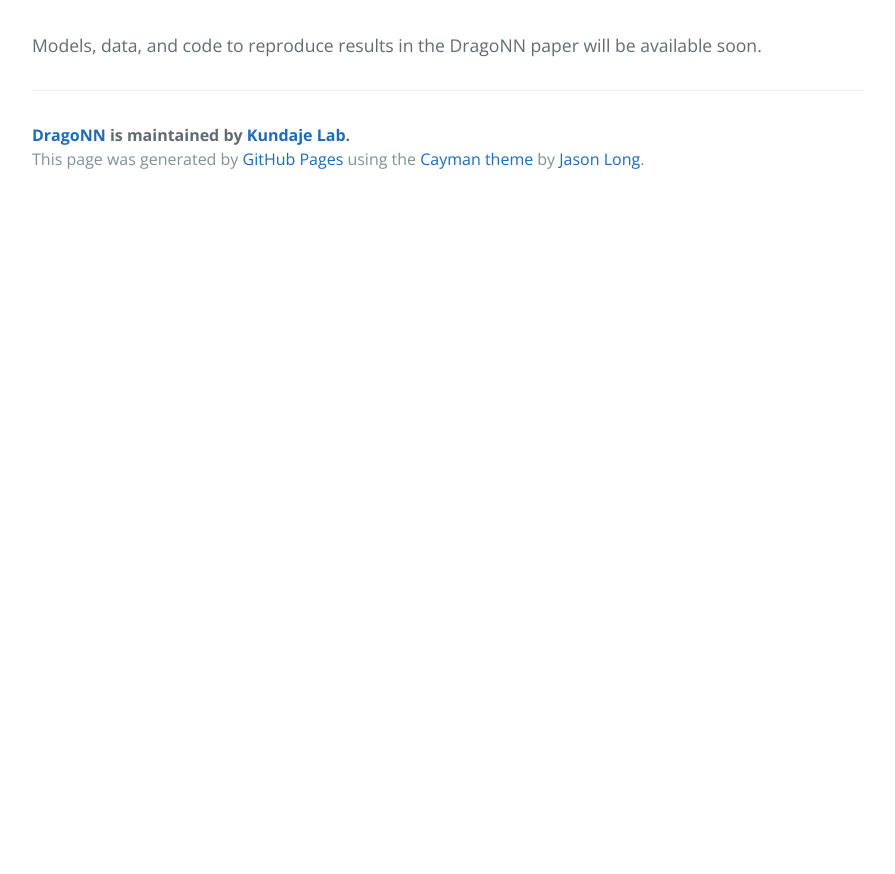
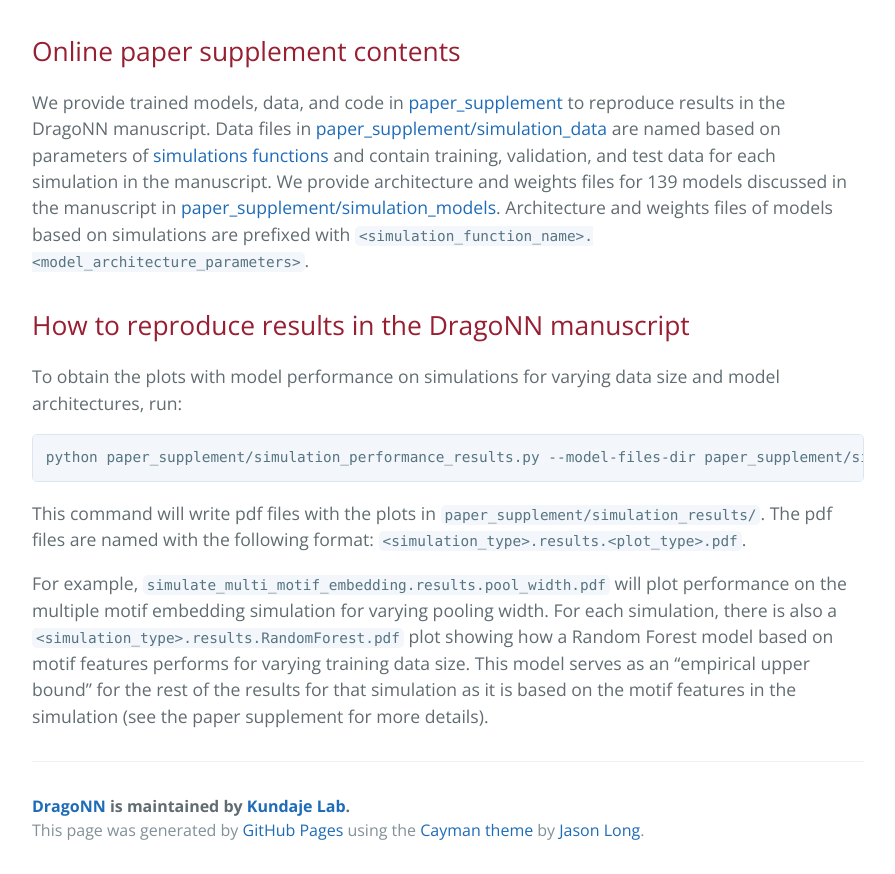
Before and after one commit to kundajelab/dragonn, a Jekyll site: the page built from paper_supplement.md, in a window 1280 px wide. Shown: the part 383-1257 px from the top of the page, without its empty margins (192-1087 px from the left). Built offline with Jekyll 4.4.1, drawn with Linux system fonts in a browser that asks for light colours; before the commit the page ends 900 px from its top, so only the background shows below that.

Commit message:
added online paper supplement

````diff
--- a/paper_supplement.md
+++ b/paper_supplement.md
@@ -3,4 +3,16 @@ layout: default
 title: {{ site.name }}
 ---
 
-Models, data, and code to reproduce results in the DragoNN paper will be available soon.
+## Online paper supplement contents
+We provide trained models, data, and code in [paper_supplement](https://github.com/kundajelab/dragonn/tree/master/paper_supplement) to reproduce results in the DragoNN manuscript. Data files in [paper_supplement/simulation_data](https://github.com/kundajelab/dragonn/tree/master/paper_supplement/simulation_data) are named based on parameters of [simulations functions](https://github.com/kundajelab/simdna/blob/master/simdna/simulations.py) and contain training, validation, and test data for each simulation in the manuscript. We provide architecture and weights files for 139 models discussed in the manuscript in [paper_supplement/simulation_models](https://github.com/kundajelab/dragonn/tree/master/paper_supplement/simulation_models). Architecture and weights files of models based on simulations are prefixed with `<simulation_function_name>.<model_architecture_parameters>`.
+
+## How to reproduce results in the DragoNN manuscript
+To obtain the plots with model performance on simulations for varying data size and model architectures, run:
+
+```
+python paper_supplement/simulation_performance_results.py --model-files-dir paper_supplement/simulation_models/ --data-files-dir paper_supplement/simulation_data/ --results-dir paper_supplement/simulation_results
+```
+
+This command will write pdf files with the plots in `paper_supplement/simulation_results/`. The pdf files are named with the following format: `<simulation_type>.results.<plot_type>.pdf`.
+
+For example, `simulate_multi_motif_embedding.results.pool_width.pdf` will plot performance on the multiple motif embedding simulation for varying pooling width. For each simulation, there is also a `<simulation_type>.results.RandomForest.pdf` plot showing how a Random Forest model based on motif features performs for varying training data size. This model serves as an "empirical upper bound" for the rest of the results for that simulation as it is based on the motif features in the simulation (see the paper supplement for more details).
````
